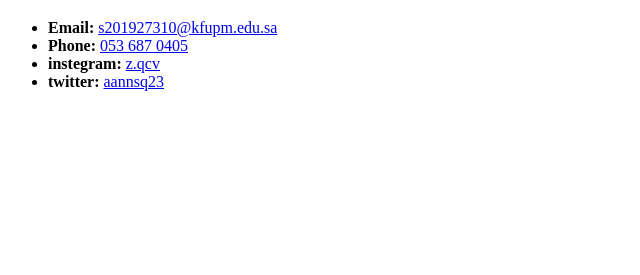
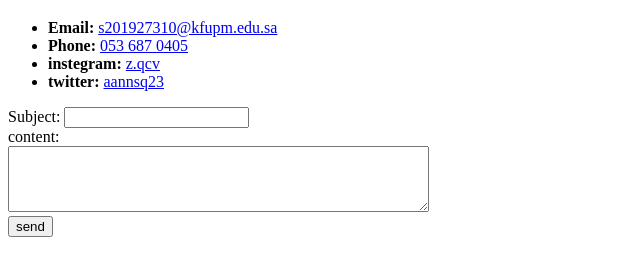
Before and after one commit to Waleed201/swe-363-231, a plain HTML site: page public/contact-us.html in a window 1280 px wide. Shown: the part 61-336 px from the top of the page, without its empty margins (0-640 px from the left). Drawn offline with Linux system fonts and the light colour scheme.

Commit message:
Exercise 3

```diff
--- a/public/contact-us.html
+++ b/public/contact-us.html
@@ -12,5 +12,25 @@
         <li><b>twitter:</b> <a href="https://twitter.com/aannsq23">aannsq23</a> </li>
     </ul>
 
+    <form method="post">
+        <label>
+          Subject:
+          <input />
+        </label>
+
+        <br>
+
+        <label>
+            content:
+            <br>
+            </label>
+        <textarea rows="4" cols="50"> </textarea>
+
+
+
+
+      </form>
+
+     <a href="./conformation.html"><button>send </button></a>
 </body>
 </html>
```
Also changed, not shown: image/giphy.gif (added), 2 other files.
